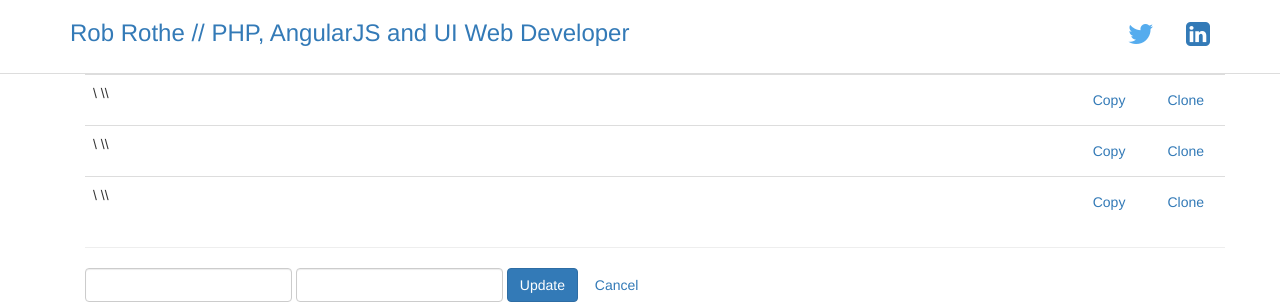
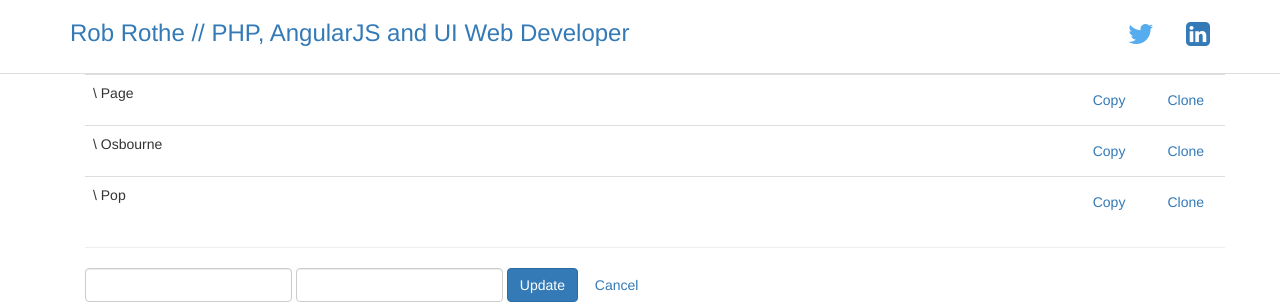
Before and after one commit to robrothedev/robrothedev.github.io, a Jekyll site: the page built from examples/angularjs-copy.md, in a window 1280 px wide. Shown: the top 304 px of the page. Built offline with Jekyll 4.4.1, drawn with Linux system fonts in a browser that asks for light colours; nearby versions of some CDN libraries.

Commit message:
Updating

```diff
--- a/examples/angularjs-copy.md
+++ b/examples/angularjs-copy.md
@@ -6,7 +6,7 @@ title: AngularJS Copy
 <div ng-app="app" ng-controller="PeopleCtrl as ctrl" class="container">
     <table class="table">
         <tr ng-repeat="p in ctrl.people">
-            <td>\{{p.first}} \\{{p.last}}</td>
+            <td>\{{p.first}} <span ng-bind="p.last"></span></td>
             <td width="10">
                 <button ng-click="ctrl.copy(p)" class="btn btn-link">Copy</button>
             </td>
```
